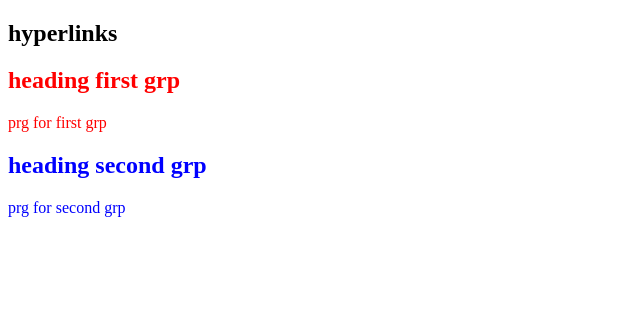
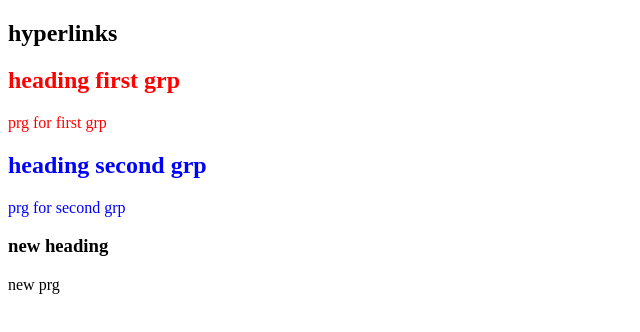
Before and after one commit to YuanYeeMun/3179, a plain HTML site: page index.html in a window 1280 px wide. Shown: the whole page, without its empty margins (0-640 px from the left). Drawn offline with Linux system fonts and the light colour scheme.

Commit message:
Add files via upload
part 2 upload new heading and prgh

```diff
--- a/index.html
+++ b/index.html
@@ -12,6 +12,8 @@
     <div style = "color:blue;">
         <h2>heading second grp</h2>
         <p>prg for second grp</p>
-
+    </div>
+    <h3>new heading</h3>
+    <p>new prg</p>
 </body>
 </html>
```
